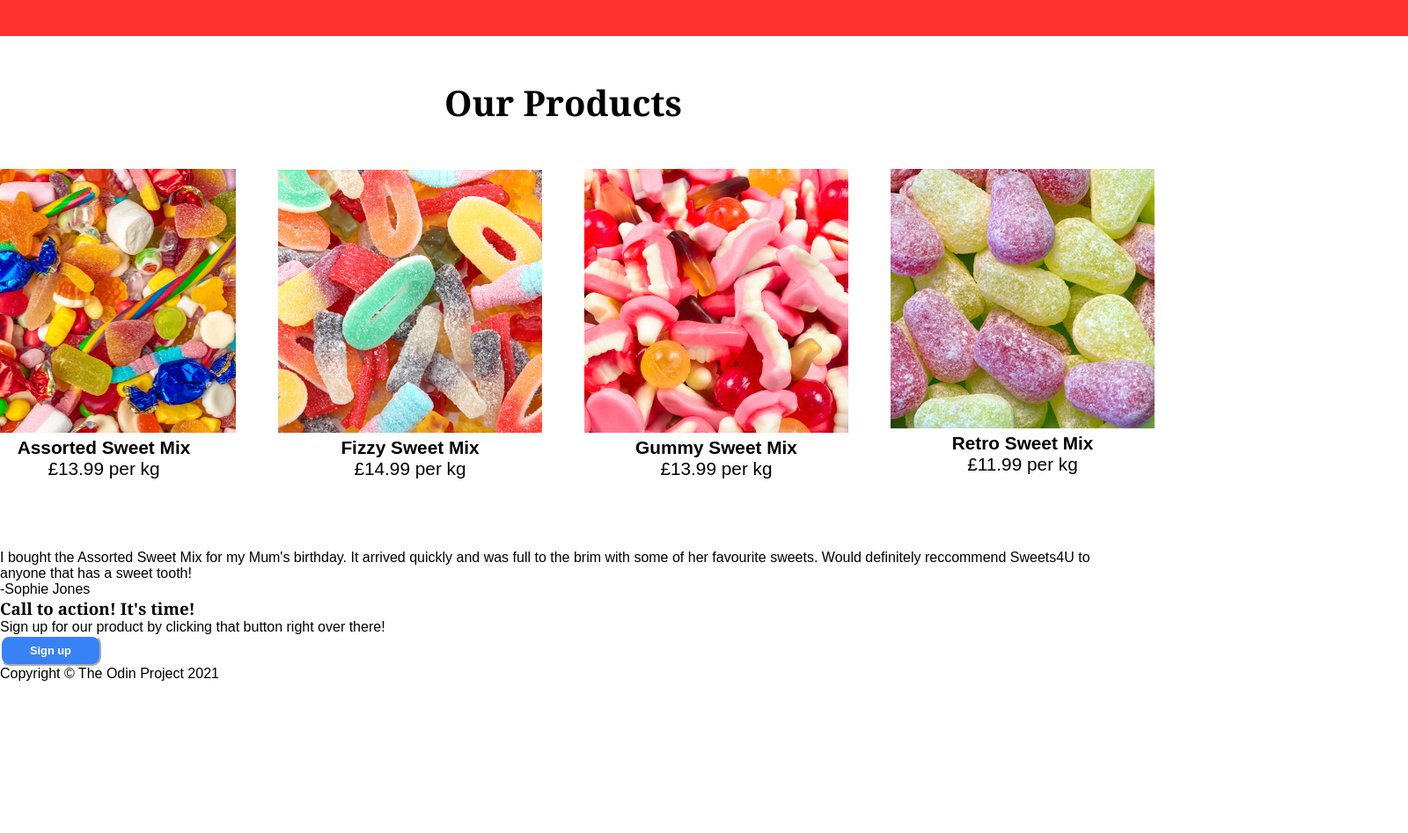
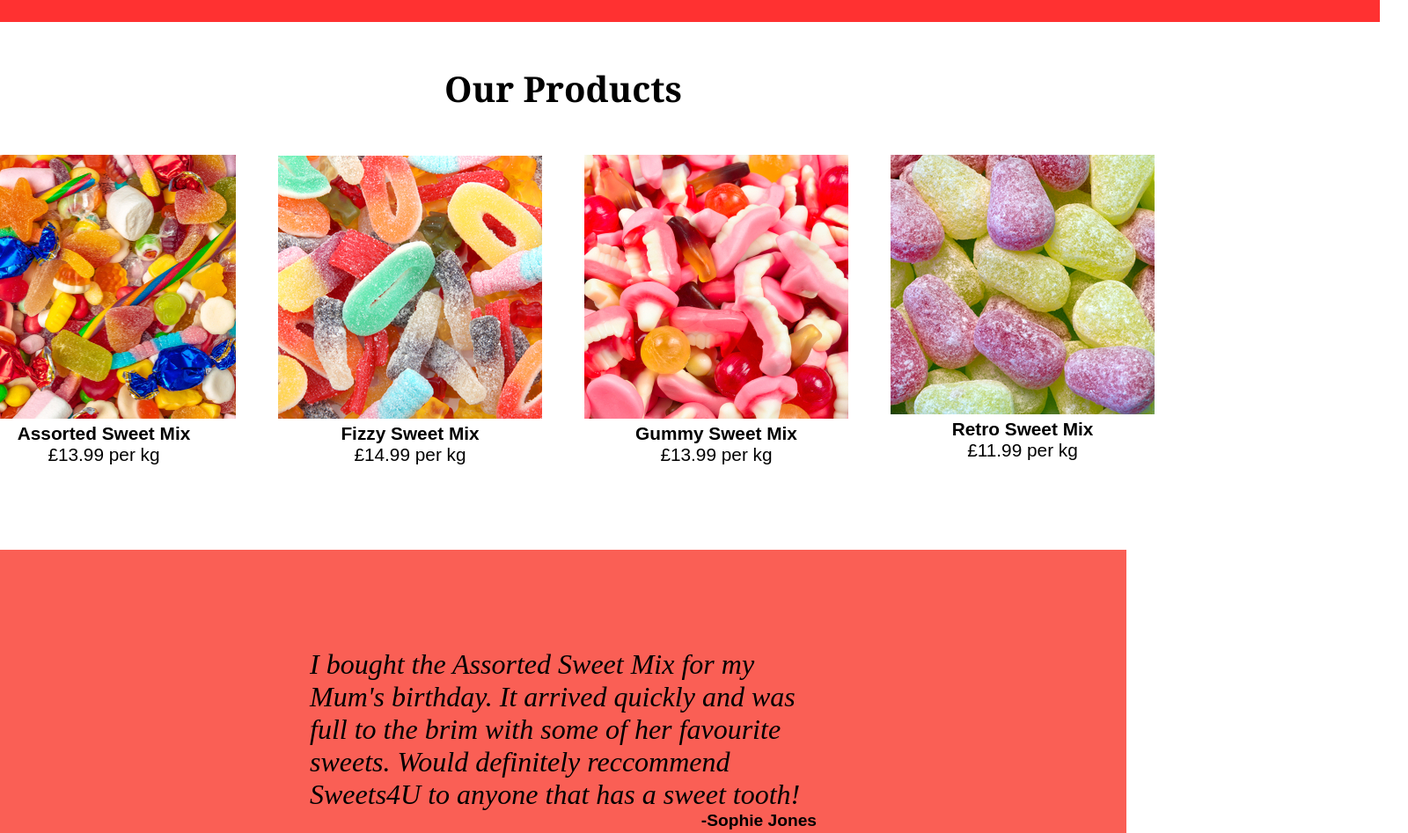
Before and after one commit to charlottelambe/odin-landing-page-project, a plain HTML site: page index.html in a window 1280 px wide. Shown: the part 740-1687 px from the top of the page at 88% size, 1600 px wide, since content can reach past the window. Before the commit the page ends 1515 px from the top, so only its background shows below. Drawn offline with Linux system fonts and the light colour scheme.

Commit message:
Update style.css
section three styling

```diff
--- a/style.css
+++ b/style.css
@@ -18,8 +18,8 @@ body {
 	background: #FF3131;
 	width: 100%;
 	margin: 0;
-	color: #000;
-	padding: 1rem 10rem 10rem 10rem;
+	color: #fff;
+	padding: 1rem 9rem 9rem 9rem;
 }
 
 nav {
@@ -127,10 +127,32 @@ h2 {
 	display:flex;
 	justify-content: center;
 	gap: 3rem;
-	padding: 3rem 3rem 5rem 3rem;
+	padding: 3rem 3rem 6rem 3rem;
 }
 
 .box {
 	text-align: center;
 	font-size: 1.3rem;
 }
+
+.section-three {
+	background-color: #FA5F55;
+	padding: 7rem;
+}
+.quote {
+	font-family: Times New Roman, Georgia;
+	font-size: 2rem;
+	font-style: italic;
+}
+.quote, .author {
+	padding-left: 15rem;
+	padding-right: 15rem;
+}
+
+.author {
+	font-weight: 700;
+	font-family: Arial, Georgia;
+	font-size: 1.2rem;
+	text-align: right;
+
+}
```
